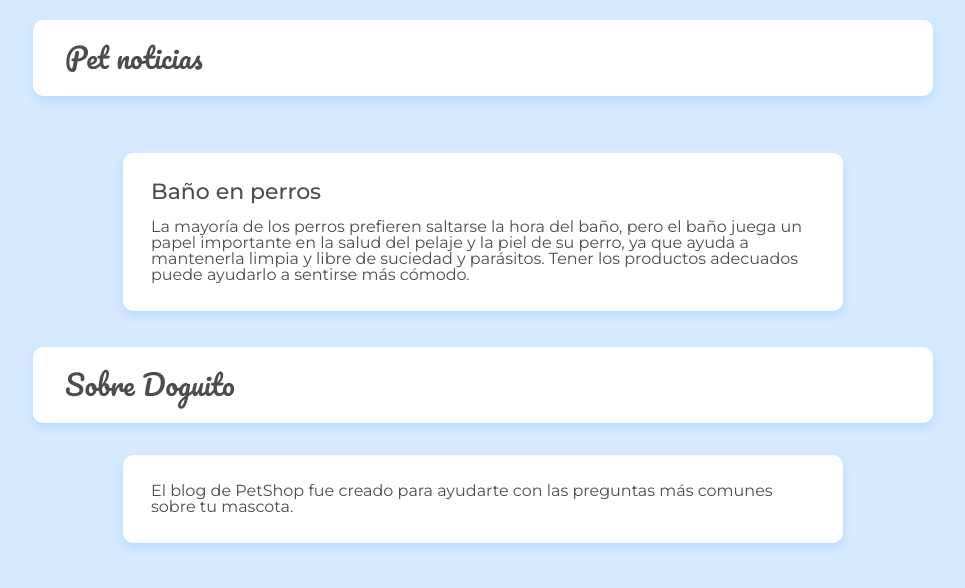
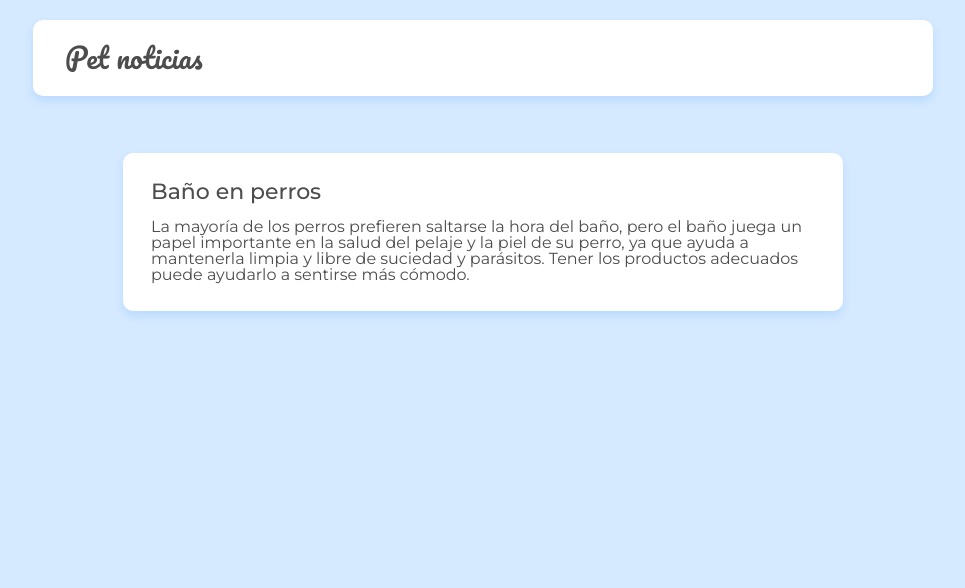
Before and after one commit to Luiyi-Hurtado/doguito, a React (Create React App) app: page / in a window 1280 px wide. Shown: the top 588 px of the page, without its empty margins (157-1122 px from the left). Built offline with nearby package versions, Linux system fonts and the light colour scheme.

Commit message:
Use react-Router for add the about and home route

```diff
--- a/package.json
+++ b/package.json
@@ -8,6 +8,7 @@
     "@testing-library/user-event": "^13.5.0",
     "react": "^18.2.0",
     "react-dom": "^18.2.0",
+    "react-router-dom": "^6.10.0",
     "react-scripts": "5.0.1",
     "web-vitals": "^2.1.4"
   },
--- a/src/App.js
+++ b/src/App.js
@@ -2,13 +2,19 @@ import './assets/css/base/base.css';
 import './assets/css/components/card.css'
 import About from './pages/About';
 import Home from "./pages/Home"
+import { BrowserRouter as Router, Routes, Route } from 'react-router-dom';
 
 function App() {
+  //
   return (
-    <>
-      <Home />
-      <About />
-    </>
+
+    <Router >
+      <Routes >
+        <Route path='/' element={<Home />} />
+        <Route path='/about' element={<About />} />
+      </Routes >
+    </Router >
+
   );
 }
 
```
Also changed, not shown: 1 other file (tests, documents, lock files or other folders).
